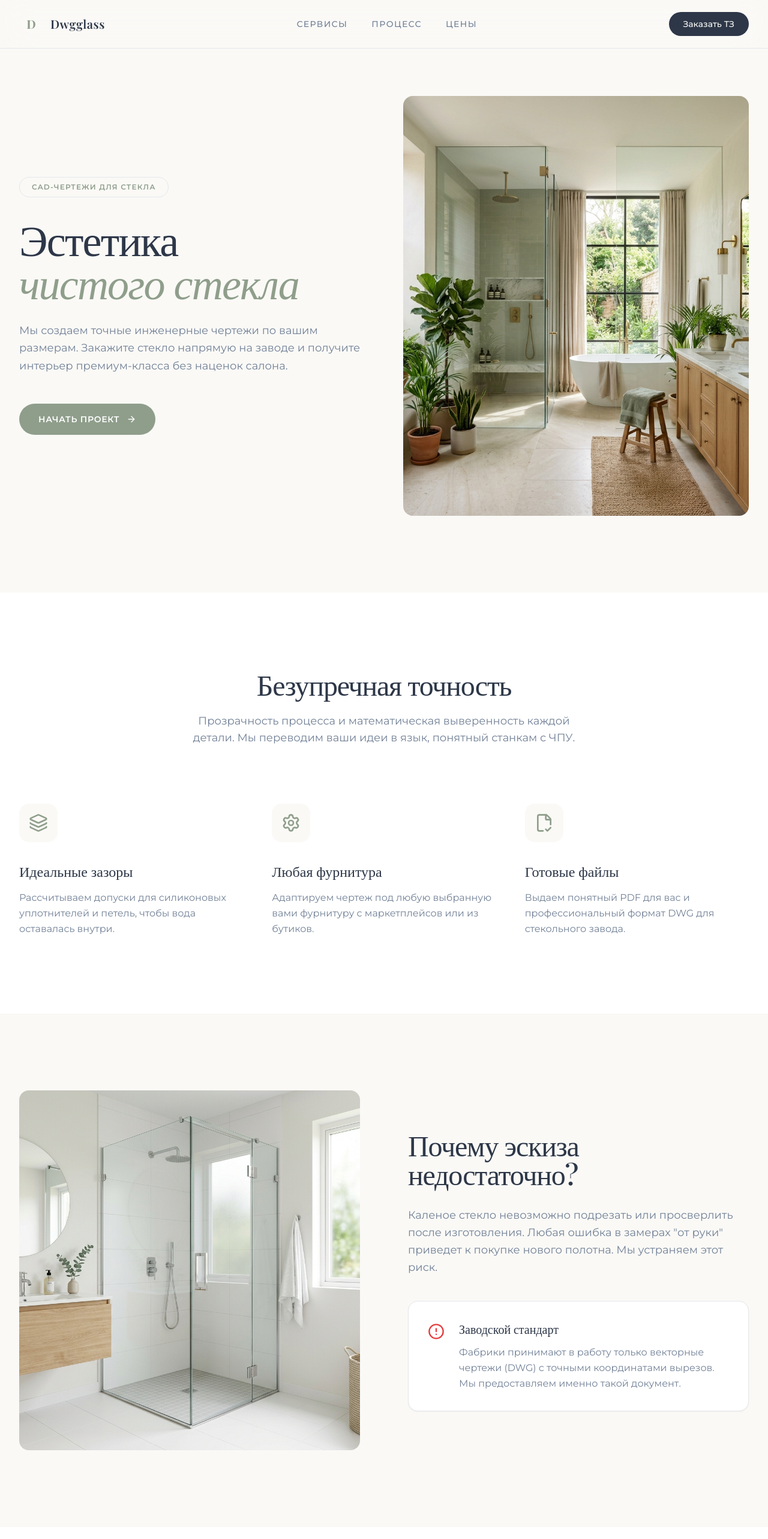
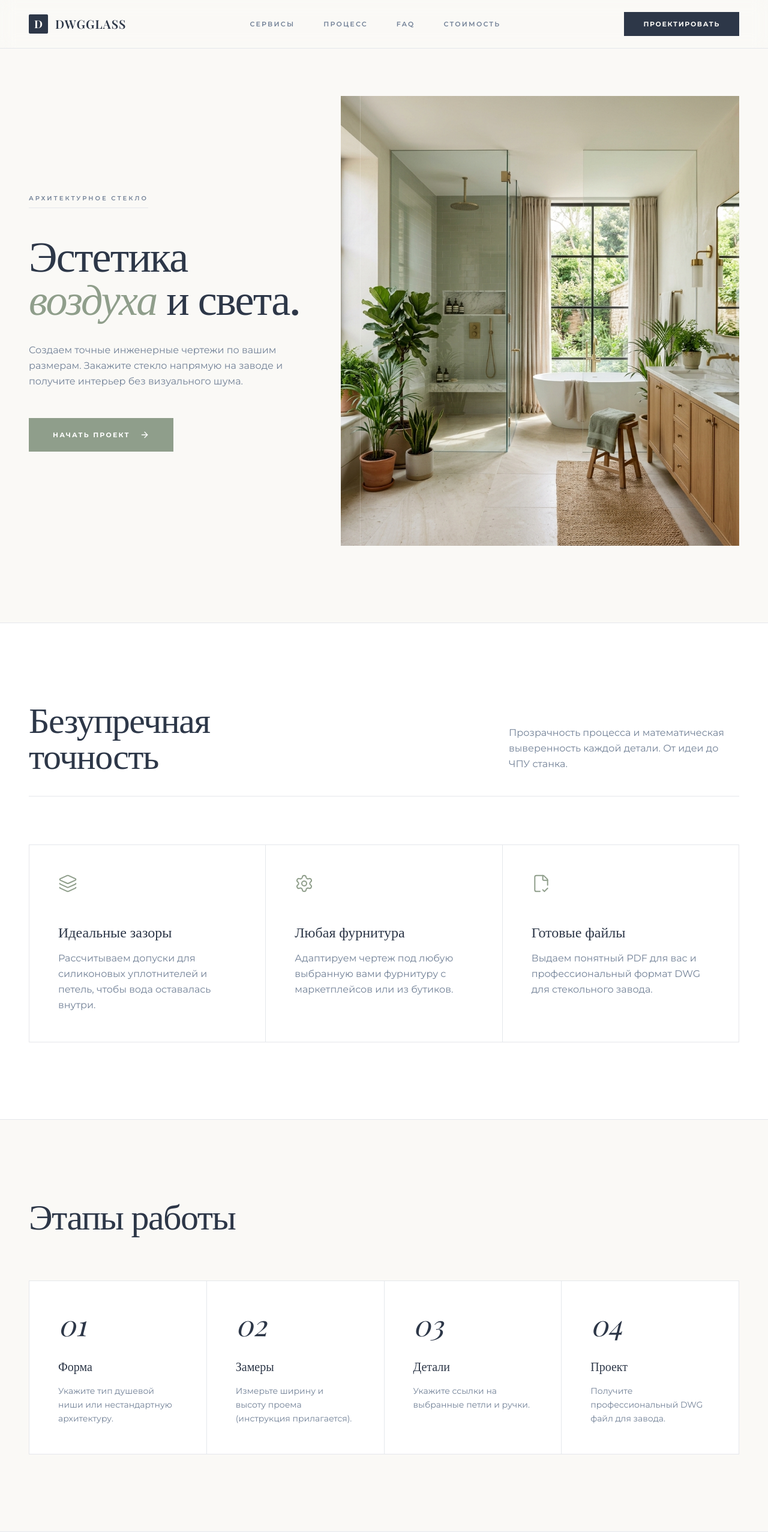
Before and after one commit to vergeniamonzor628-alt/shower-cabin, a Next.js app: page / in a window 1280 px wide. Shown: the top 2566 px of the page at 60% size. Built offline with nearby package versions, Linux system fonts and the light colour scheme; a web font is replaced by a local one.

Commit message:
feat: integrate Lines Design features (reveal animations, architectural grid, accordion FAQ)

```diff
--- a/src/app/page.tsx
+++ b/src/app/page.tsx
@@ -5,16 +5,42 @@ import Configurator from "@/components/Configurator";
 import {
   ArrowRight,
   Check,
-  Ruler,
-  FileText,
-  Wrench,
+  Layers,
+  Settings,
+  FileCheck2,
   AlertCircle,
-  FileCheck2,
-  ChevronDown,
-  Layers,
-  Settings
+  Plus,
+  Minus
 } from "lucide-react";
-import { useState, useEffect } from "react";
+import { useState, useEffect, useRef } from "react";
+
+// Утилита для анимации плавного появления (Fade-up) при скролле
+function Reveal({ children, delay = 0, className = "" }: { children: React.ReactNode, delay?: number, className?: string }) {
+  const ref = useRef<HTMLDivElement>(null);
+  const [isVisible, setIsVisible] = useState(false);
+
+  useEffect(() => {
+    const observer = new IntersectionObserver(([entry]) => {
+      if (entry.isIntersecting) {
+        setIsVisible(true);
+        observer.unobserve(entry.target);
+      }
+    }, { threshold: 0.1, rootMargin: "0px 0px -50px 0px" });
+
+    if (ref.current) observer.observe(ref.current);
+    return () => observer.disconnect();
+  }, []);
+
+  return (
+    <div
+      ref={ref}
+      className={`transition-all duration-1000 ease-out ${isVisible ? 'opacity-100 translate-y-0' : 'opacity-0 translate-y-12'} ${className}`}
+      style={{ transitionDelay: `${delay}ms` }}
+    >
+      {children}
+    </div>
+  );
+}
 
 export default function Home() {
   const [openFaq, setOpenFaq] = useState<number | null>(null);
@@ -45,53 +71,54 @@ export default function Home() {
   ];
 
   return (
-    <div className="min-h-screen bg-background text-foreground font-sans">
+    <div className="min-h-screen bg-background text-foreground font-sans selection:bg-primary selection:text-white">
 
       {/* Header */}
-      <header className="fixed top-0 z-50 w-full bg-background/80 backdrop-blur-xl border-b border-border/50">
-        <div className="mx-auto flex h-20 max-w-7xl items-center justify-between px-4 sm:px-6 lg:px-8">
+      <header className="fixed top-0 z-50 w-full bg-background/90 backdrop-blur-md border-b border-border/40">
+        <div className="mx-auto flex h-20 max-w-[1400px] items-center justify-between px-6 lg:px-12">
           <div className="flex items-center gap-3">
-            <div className="flex h-10 w-10 items-center justify-center rounded-full bg-primary/10 text-primary font-serif font-bold text-xl">D</div>
-            <span className="text-xl font-serif font-semibold tracking-wide text-foreground">Dwgglass</span>
+            <div className="flex h-8 w-8 items-center justify-center rounded-sm bg-foreground text-background font-serif font-bold text-lg">D</div>
+            <span className="text-xl font-serif font-semibold tracking-wider uppercase text-foreground">Dwgglass</span>
           </div>
-          <div className="hidden md:flex items-center gap-10 text-sm font-medium text-muted-foreground uppercase tracking-widest">
+          <div className="hidden md:flex items-center gap-12 text-[11px] font-semibold text-muted-foreground uppercase tracking-[0.2em]">
             <a href="#services" className="hover:text-primary transition-colors">Сервисы</a>
             <a href="#how-it-works" className="hover:text-primary transition-colors">Процесс</a>
-            <a href="#pricing" className="hover:text-primary transition-colors">Цены</a>
+            <a href="#faq" className="hover:text-primary transition-colors">FAQ</a>
+            <a href="#pricing" className="hover:text-primary transition-colors">Стоимость</a>
           </div>
-          <button onClick={scrollToConfigurator} className="rounded-full bg-foreground px-6 py-2.5 text-sm font-medium text-background transition-all hover:bg-primary">
-            Заказать ТЗ
+          <button onClick={scrollToConfigurator} className="rounded-none bg-foreground px-8 py-3 text-[11px] font-bold text-background uppercase tracking-[0.15em] transition-all hover:bg-primary">
+            Проектировать
           </button>
         </div>
       </header>
 
       {/* Hero Section */}
-      <section className="relative pt-40 pb-32 overflow-hidden">
-        <div className="mx-auto max-w-7xl px-4 sm:px-6 lg:px-8 relative z-10 grid lg:grid-cols-2 gap-16 items-center">
+      <section className="relative pt-40 pb-32 overflow-hidden border-b border-border/40">
+        <div className="mx-auto max-w-[1400px] px-6 lg:px-12 relative z-10 grid lg:grid-cols-12 gap-16 items-center">
 
-          <div className="order-2 lg:order-1">
-            <div className={`inline-flex items-center gap-2 rounded-full border border-primary/20 bg-primary/5 px-5 py-2 text-xs uppercase tracking-widest font-semibold text-primary mb-8 transition-all duration-1000 ${mounted ? 'opacity-100 translate-y-0' : 'opacity-0 translate-y-4'}`}>
-              CAD-Чертежи для стекла
+          <div className="order-2 lg:order-1 lg:col-span-5">
+            <div className={`inline-flex items-center gap-2 border-b border-foreground/20 pb-2 mb-10 text-[10px] uppercase tracking-[0.3em] font-semibold text-muted-foreground transition-all duration-1000 ${mounted ? 'opacity-100 translate-y-0' : 'opacity-0 translate-y-4'}`}>
+              Архитектурное стекло
             </div>
 
-            <h1 className={`text-5xl sm:text-7xl font-serif font-medium tracking-tight mb-8 leading-[1.1] transition-all duration-1000 delay-100 ${mounted ? 'opacity-100 translate-y-0' : 'opacity-0 translate-y-4'}`}>
-              Эстетика <br />
-              <span className="italic text-primary">чистого стекла</span>
+            <h1 className={`text-5xl sm:text-6xl xl:text-7xl font-serif font-medium tracking-tight mb-10 leading-[1.1] transition-all duration-1000 delay-100 ${mounted ? 'opacity-100 translate-y-0' : 'opacity-0 translate-y-8'}`}>
+              Эстетика<br />
+              <span className="italic text-primary font-light">воздуха</span> и света.
             </h1>
 
-            <p className={`max-w-xl text-lg text-muted-foreground mb-12 font-light leading-relaxed transition-all duration-1000 delay-200 ${mounted ? 'opacity-100 translate-y-0' : 'opacity-0 translate-y-4'}`}>
-              Мы создаем точные инженерные чертежи по вашим размерам. Закажите стекло напрямую на заводе и получите интерьер премиум-класса без наценок салона.
+            <p className={`max-w-md text-base text-muted-foreground mb-12 font-light leading-relaxed transition-all duration-1000 delay-300 ${mounted ? 'opacity-100 translate-y-0' : 'opacity-0 translate-y-8'}`}>
+              Создаем точные инженерные чертежи по вашим размерам. Закажите стекло напрямую на заводе и получите интерьер без визуального шума.
             </p>
 
-            <div className={`flex flex-col sm:flex-row items-center gap-6 transition-all duration-1000 delay-300 ${mounted ? 'opacity-100 translate-y-0' : 'opacity-0 translate-y-4'}`}>
-              <button onClick={scrollToConfigurator} className="w-full sm:w-auto rounded-full bg-primary px-8 py-4 text-sm font-semibold uppercase tracking-wider text-primary-foreground transition-all hover:opacity-90 flex items-center justify-center gap-3 group">
+            <div className={`transition-all duration-1000 delay-500 ${mounted ? 'opacity-100 translate-y-0' : 'opacity-0 translate-y-8'}`}>
+              <button onClick={scrollToConfigurator} className="w-full sm:w-auto rounded-none bg-primary px-10 py-5 text-[11px] font-bold uppercase tracking-[0.2em] text-white transition-all hover:bg-foreground flex items-center justify-center gap-4 group">
                 Начать проект
                 <ArrowRight size={16} className="group-hover:translate-x-1 transition-transform" />
               </button>
             </div>
           </div>
 
-          <div className={`order-1 lg:order-2 relative h-[500px] lg:h-[700px] w-full rounded-2xl overflow-hidden transition-all duration-1000 delay-500 ${mounted ? 'opacity-100 translate-y-0' : 'opacity-0 translate-y-8'}`}>
+          <div className={`order-1 lg:order-2 lg:col-span-7 relative h-[500px] lg:h-[750px] w-full transition-all duration-1000 delay-700 ${mounted ? 'opacity-100' : 'opacity-0 blur-sm scale-[1.02]'}`}>
             <Image
               src="/hero_bg_fresh_1780443219250.png"
               alt="Luxury Minimalist Bathroom"
@@ -99,159 +126,138 @@ export default function Home() {
               className="object-cover"
               priority
             />
+            {/* Декоративная линия */}
+            <div className="absolute top-0 left-8 w-[1px] h-full bg-white/20"></div>
           </div>
 
         </div>
       </section>
 
-      {/* Services */}
-      <section id="services" className="py-32 bg-white relative">
-        <div className="mx-auto max-w-7xl px-4 sm:px-6 lg:px-8">
-          <div className="text-center mb-24">
-            <h2 className="text-4xl sm:text-5xl font-serif font-medium tracking-tight mb-6">Безупречная точность</h2>
-            <p className="text-muted-foreground max-w-2xl mx-auto font-light text-lg">
-              Прозрачность процесса и математическая выверенность каждой детали. Мы переводим ваши идеи в язык, понятный станкам с ЧПУ.
-            </p>
-          </div>
+      {/* Services (Grid approach) */}
+      <section id="services" className="py-32 bg-white relative border-b border-border/40">
+        <div className="mx-auto max-w-[1400px] px-6 lg:px-12">
 
-          <div className="grid grid-cols-1 md:grid-cols-3 gap-12">
+          <Reveal>
+            <div className="mb-20 flex flex-col md:flex-row justify-between items-end gap-8 border-b border-border/40 pb-10">
+              <h2 className="text-4xl sm:text-5xl lg:text-6xl font-serif font-medium tracking-tight">Безупречная<br/>точность</h2>
+              <p className="text-muted-foreground max-w-sm font-light text-base leading-relaxed">
+                Прозрачность процесса и математическая выверенность каждой детали. От идеи до ЧПУ станка.
+              </p>
+            </div>
+          </Reveal>
+
+          <div className="grid grid-cols-1 md:grid-cols-3 border-t border-l border-border/40">
             {[
-              { icon: <Layers size={32}/>, title: "Идеальные зазоры", desc: "Рассчитываем допуски для силиконовых уплотнителей и петель, чтобы вода оставалась внутри." },
-              { icon: <Settings size={32}/>, title: "Любая фурнитура", desc: "Адаптируем чертеж под любую выбранную вами фурнитуру с маркетплейсов или из бутиков." },
-              { icon: <FileCheck2 size={32}/>, title: "Готовые файлы", desc: "Выдаем понятный PDF для вас и профессиональный формат DWG для стекольного завода." }
+              { icon: <Layers strokeWidth={1.5} size={32}/>, title: "Идеальные зазоры", desc: "Рассчитываем допуски для силиконовых уплотнителей и петель, чтобы вода оставалась внутри." },
+              { icon: <Settings strokeWidth={1.5} size={32}/>, title: "Любая фурнитура", desc: "Адаптируем чертеж под любую выбранную вами фурнитуру с маркетплейсов или из бутиков." },
+              { icon: <FileCheck2 strokeWidth={1.5} size={32}/>, title: "Готовые файлы", desc: "Выдаем понятный PDF для вас и профессиональный формат DWG для стекольного завода." }
             ].map((srv, i) => (
-              <div key={i} className="group transition-all">
-                <div className="mb-8 flex h-16 w-16 items-center justify-center rounded-2xl bg-background text-primary">
+              <Reveal key={i} delay={i * 150} className="border-r border-b border-border/40 p-12 transition-colors hover:bg-background">
+                <div className="mb-12 text-primary">
                   {srv.icon}
                 </div>
                 <h3 className="mb-4 text-2xl font-serif font-medium">{srv.title}</h3>
                 <p className="text-muted-foreground font-light leading-relaxed">{srv.desc}</p>
-              </div>
+              </Reveal>
             ))}
           </div>
         </div>
       </section>
 
-      {/* Problem / Solution */}
-      <section className="py-32 bg-background relative overflow-hidden">
-        <div className="mx-auto max-w-7xl px-4 sm:px-6 lg:px-8 relative z-10">
-          <div className="grid grid-cols-1 lg:grid-cols-2 gap-20 items-center">
+      {/* How it works */}
+      <section id="how-it-works" className="py-32 bg-background border-b border-border/40">
+        <div className="mx-auto max-w-[1400px] px-6 lg:px-12">
+          <Reveal>
+            <h2 className="text-4xl sm:text-5xl lg:text-6xl font-serif font-medium tracking-tight mb-20">Этапы работы</h2>
+          </Reveal>
 
-            <div className="relative h-[600px] rounded-2xl overflow-hidden hidden lg:block">
-               <Image
-                src="/corner_shower_fresh_1780443230529.png"
-                alt="Minimalist Corner Shower"
-                fill
-                className="object-cover"
-              />
-            </div>
-
-            <div>
-              <h2 className="text-4xl sm:text-5xl font-serif font-medium tracking-tight mb-8">Почему эскиза<br/>недостаточно?</h2>
-              <p className="text-lg text-muted-foreground mb-10 font-light leading-relaxed">
-                Каленое стекло невозможно подрезать или просверлить после изготовления. Любая ошибка в замерах "от руки" приведет к покупке нового полотна. Мы устраняем этот риск.
-              </p>
-
-              <div className="rounded-2xl border border-destructive/20 bg-white p-8 flex gap-6 items-start shadow-sm">
-                <AlertCircle className="text-destructive shrink-0 mt-1" size={28} />
-                <div>
-                  <h4 className="text-foreground font-serif font-medium text-xl mb-3">Заводской стандарт</h4>
-                  <p className="text-muted-foreground font-light leading-relaxed">
-                    Фабрики принимают в работу только векторные чертежи (DWG) с точными координатами вырезов. Мы предоставляем именно такой документ.
-                  </p>
-                </div>
-              </div>
-            </div>
-
-          </div>
-        </div>
-      </section>
-
-      {/* How it works */}
-      <section id="how-it-works" className="py-32 bg-white">
-        <div className="mx-auto max-w-7xl px-4 sm:px-6 lg:px-8">
-          <div className="text-center mb-24">
-            <h2 className="text-4xl sm:text-5xl font-serif font-medium tracking-tight mb-6">Как мы работаем</h2>
-          </div>
-
-          <div className="grid grid-cols-1 md:grid-cols-4 gap-8">
+          <div className="grid grid-cols-1 md:grid-cols-4 gap-0 border-t border-l border-border/40 bg-white">
             {[
               { num: "01", title: "Форма", desc: "Укажите тип душевой ниши или нестандартную архитектуру." },
               { num: "02", title: "Замеры", desc: "Измерьте ширину и высоту проема (инструкция прилагается)." },
               { num: "03", title: "Детали", desc: "Укажите ссылки на выбранные петли и ручки." },
               { num: "04", title: "Проект", desc: "Получите профессиональный DWG файл для завода." }
             ].map((step, i) => (
-              <div key={i} className="pt-8 border-t border-border/60">
-                <div className="text-4xl font-serif text-primary/30 font-bold mb-6">{step.num}</div>
-                <h3 className="mb-3 text-xl font-serif font-medium text-foreground">{step.title}</h3>
-                <p className="text-muted-foreground font-light">{step.desc}</p>
-              </div>
+              <Reveal key={i} delay={i * 100} className="border-r border-b border-border/40 p-10 lg:p-12">
+                <div className="text-5xl font-serif text-primary/20 font-light italic mb-8">{step.num}</div>
+                <h3 className="mb-4 text-xl font-serif font-medium text-foreground">{step.title}</h3>
+                <p className="text-muted-foreground font-light text-sm leading-relaxed">{step.desc}</p>
+              </Reveal>
             ))}
           </div>
         </div>
       </section>
 
-      {/* Pricing */}
-      <section id="pricing" className="py-32 bg-background">
-        <div className="mx-auto max-w-4xl px-4 sm:px-6 lg:px-8 text-center">
-          <h2 className="text-4xl sm:text-5xl font-serif font-medium tracking-tight mb-6">Инвестиция в качество</h2>
-          <p className="text-muted-foreground font-light text-lg mb-16 max-w-2xl mx-auto">
-            Стоимость разработки технического задания, которое сэкономит вам десятки тысяч рублей.
-          </p>
+      {/* FAQ (Accordion) */}
+      <section id="faq" className="py-32 bg-white border-b border-border/40">
+        <div className="mx-auto max-w-[1000px] px-6 lg:px-12">
+          <Reveal>
+            <h2 className="text-4xl sm:text-5xl font-serif font-medium tracking-tight mb-16 text-center">Частые вопросы</h2>
+          </Reveal>
 
-          <div className="rounded-3xl bg-white p-12 sm:p-16 shadow-xl relative overflow-hidden border border-border/50 max-w-2xl mx-auto">
-            <h3 className="text-3xl font-serif font-medium text-foreground mb-4">Инженерный проект</h3>
-            <div className="flex items-center justify-center gap-3 mb-10">
-              <span className="text-6xl font-light text-foreground">1 500 ₽</span>
-            </div>
+          <div className="border-t border-border/40">
+            {faqs.map((faq, index) => {
+              const isOpen = openFaq === index;
+              return (
+                <Reveal key={index} delay={index * 100}>
+                  <div className="border-b border-border/40">
+                    <button
+                      onClick={() => setOpenFaq(isOpen ? null : index)}
+                      className="w-full py-8 flex items-center justify-between text-left group"
+                    >
+                      <span className="text-xl font-serif font-medium group-hover:text-primary transition-colors">{faq.q}</span>
+                      <div className="text-muted-foreground relative w-6 h-6 flex items-center justify-center transition-transform duration-500">
+                        {isOpen ? <Minus size={20} className="text-primary"/> : <Plus size={20} className="group-hover:text-primary"/>}
+                      </div>
+                    </button>
 
-            <ul className="space-y-5 mb-12 text-left max-w-md mx-auto">
-              {[
-                "Расчет зазоров под фурнитуру",
-                "Вырезы под ручки и петли",
-                "Экспорт в форматы PDF и DWG",
-                "Прямая связь с инженером"
-              ].map((feature, i) => (
-                <li key={i} className="flex items-center gap-4 text-muted-foreground font-light">
-                  <Check size={20} className="text-primary" />
-                  {feature}
-                </li>
-              ))}
-            </ul>
-
-            <button onClick={scrollToConfigurator} className="w-full rounded-full bg-foreground text-background px-8 py-5 text-sm uppercase tracking-widest font-bold transition-all hover:bg-primary">
-              Оформить заказ
-            </button>
+                    <div className={`grid transition-all duration-500 ease-in-out ${isOpen ? 'grid-rows-[1fr] pb-8 opacity-100' : 'grid-rows-[0fr] opacity-0'}`}>
+                      <div className="overflow-hidden">
+                        <p className="text-muted-foreground font-light leading-relaxed max-w-3xl">
+                          {faq.a}
+                        </p>
+                      </div>
+                    </div>
+                  </div>
+                </Reveal>
+              );
+            })}
           </div>
         </div>
       </section>
 
       {/* Configurator Section */}
-      <section id="configurator" className="py-32 bg-white relative">
-        <div className="mx-auto max-w-5xl px-4 sm:px-6 lg:px-8 relative z-10">
-          <div className="text-center mb-20">
-            <h2 className="text-4xl sm:text-5xl font-serif font-medium tracking-tight mb-6">Начать проектирование</h2>
-            <p className="text-muted-foreground text-lg font-light">Заполните форму ниже, чтобы передать данные в инженерный отдел.</p>
-          </div>
+      <section id="configurator" className="py-32 bg-background relative">
+        <div className="mx-auto max-w-[1000px] px-6 lg:px-12 relative z-10">
+          <Reveal>
+            <div className="text-center mb-20">
+              <div className="inline-flex items-center gap-2 border-b border-primary/30 pb-2 mb-8 text-[10px] uppercase tracking-[0.3em] font-semibold text-primary">
+                Опросный лист
+              </div>
+              <h2 className="text-4xl sm:text-5xl lg:text-6xl font-serif font-medium tracking-tight mb-6">Проектирование</h2>
+              <p className="text-muted-foreground font-light">Заполните спецификацию для инженерного отдела.</p>
+            </div>
+          </Reveal>
 
-          <Configurator />
+          <Reveal delay={200}>
+            <Configurator />
+          </Reveal>
 
         </div>
       </section>
 
       {/* Footer */}
-      <footer className="border-t border-border/50 bg-background py-16">
-        <div className="mx-auto max-w-7xl px-4 sm:px-6 lg:px-8 flex flex-col md:flex-row justify-between items-center gap-8">
+      <footer className="border-t border-border/40 bg-white py-20">
+        <div className="mx-auto max-w-[1400px] px-6 lg:px-12 flex flex-col md:flex-row justify-between items-center gap-8">
           <div className="flex items-center gap-3">
-            <div className="flex h-10 w-10 items-center justify-center rounded-full bg-primary/10 text-primary font-serif font-bold text-xl">D</div>
-            <span className="text-xl font-serif font-semibold text-foreground">Dwgglass</span>
+            <span className="text-xl font-serif font-semibold text-foreground uppercase tracking-widest">Dwgglass</span>
           </div>
-          <div className="text-muted-foreground text-sm font-light">
-            © 2026. Архитектурное проектирование стекла.
+          <div className="text-muted-foreground text-[11px] font-light uppercase tracking-widest">
+            © 2026. Архитектурное проектирование.
           </div>
-          <div className="flex gap-8 text-sm text-muted-foreground font-medium uppercase tracking-wider">
-            <a href="#" className="hover:text-primary transition-colors">Политика</a>
-            <a href="#" className="hover:text-primary transition-colors">Контакты</a>
+          <div className="flex gap-8 text-[11px] text-foreground font-bold uppercase tracking-[0.2em]">
+            <a href="#" className="hover:text-primary transition-colors">Telegram</a>
+            <a href="#" className="hover:text-primary transition-colors">Почта</a>
           </div>
         </div>
       </footer>
```
